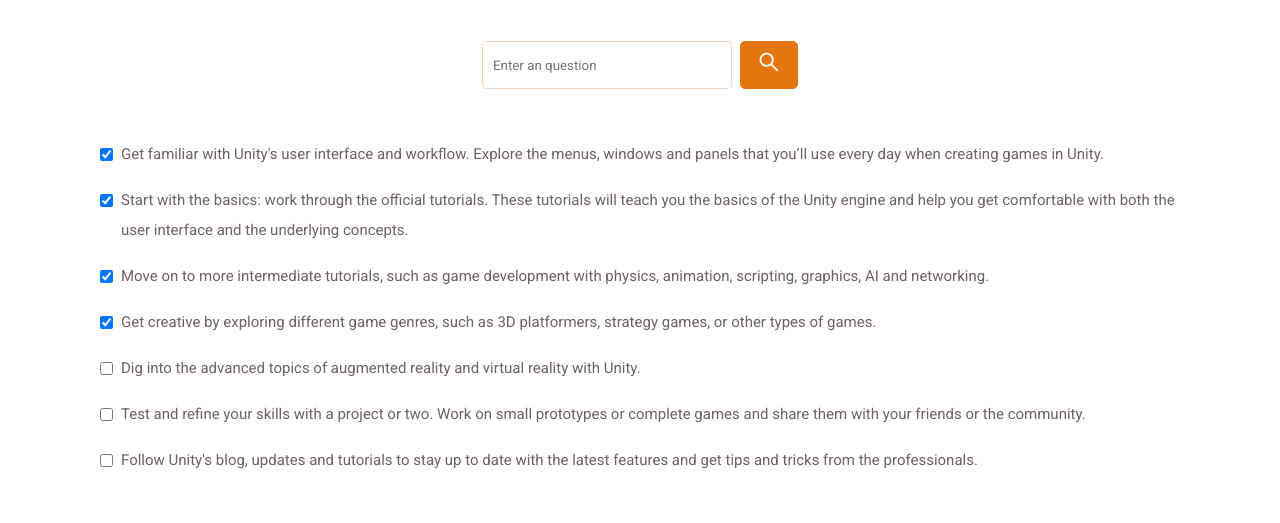
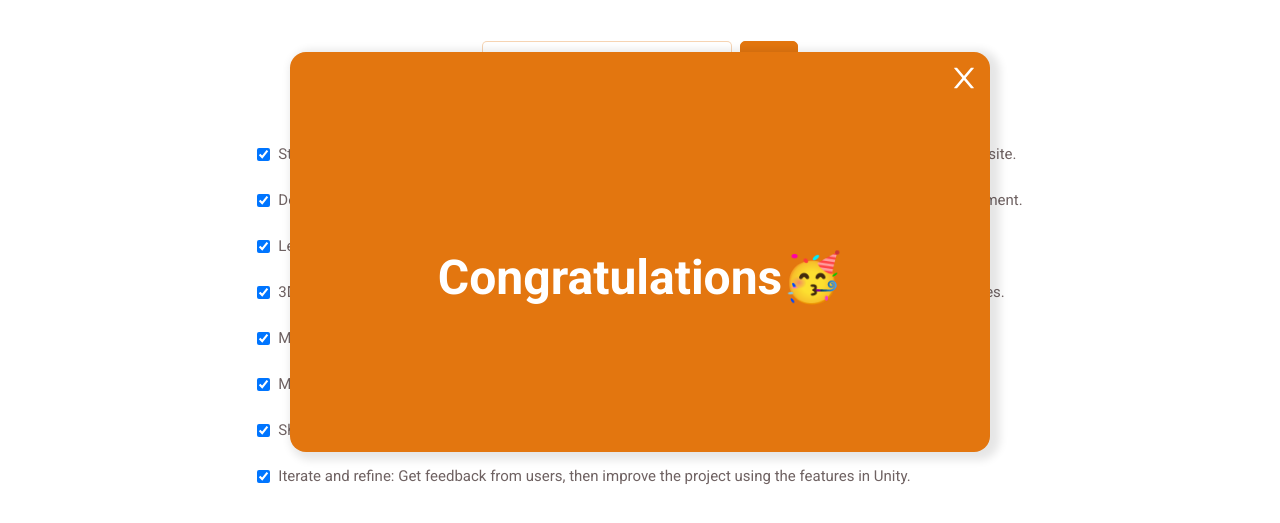
Before and after one commit to thefidanabdulla/openai-chatgpt-test, a Next.js app: page /pathway in a window 1280 px wide. Shown: the part 148-671 px from the top of the page. Built offline with nearby package versions, Linux system fonts and the light colour scheme; no server answers; data requests are answered from the project's data file.

Commit message:
congratulations modal added

```diff
--- a/db.json
+++ b/db.json
@@ -19,39 +19,44 @@
     "id": 2,
     "milestones": [
       {
-        "id": "DKVisTSFd6T1aGhvId9Ic",
-        "text": "Get familiar with Unity's user interface and workflow. Explore the menus, windows and panels that you’ll use every day when creating games in Unity.",
+        "id": "fa75ged3qbTEkrYrQ6Omq",
+        "text": "Start with the basics: Get to know Unity’s user interface by participating in tutorials from Unity’s official website.",
         "completed": true
       },
       {
-        "id": "doC1F46wlxcn5KAO3UgsS",
-        "text": "Start with the basics: work through the official tutorials. These tutorials will teach you the basics of the Unity engine and help you get comfortable with both the user interface and the underlying concepts.",
+        "id": "nlU04dip-mu8jrpPv0sAq",
+        "text": "Demo projects: Download some of the sample projects provided by Unity to get accustomed to the environment.",
         "completed": true
       },
       {
-        "id": "-tqSB3qTNYMrm5E94Cf8Q",
-        "text": "Move on to more intermediate tutorials, such as game development with physics, animation, scripting, graphics, AI and networking.",
+        "id": "Htcyz-wtkNO8UZUhwc1TG",
+        "text": "Learn about the tools: Investigate its integrated tools for animation, design and editing.",
         "completed": true
       },
       {
-        "id": "kTpkNXk8LBKtl6LRKbw9E",
-        "text": "Get creative by exploring different game genres, such as 3D platformers, strategy games, or other types of games.",
+        "id": "P1e7kKVpiTVRC4d6BqDfq",
+        "text": "3D fundamentals: Understand 3D graphics from the basics such as geometry, materials, lighting and textures.",
         "completed": true
       },
       {
-        "id": "xhiLAec-U_hwVwc0tUTIP",
-        "text": "Dig into the advanced topics of augmented reality and virtual reality with Unity.",
-        "completed": false
+        "id": "bxhuUx2XRQv02DE4j6GBr",
+        "text": "Move to scripting: Get a good understanding of C# in order to be able to code scripts within the engine.",
+        "completed": true
       },
       {
-        "id": "Gaa5TxK72-ePjgf4O9_jA",
-        "text": "Test and refine your skills with a project or two. Work on small prototypes or complete games and share them with your friends or the community.",
-        "completed": false
+        "id": "wKeExFvLA3av60Qc1bk8r",
+        "text": "Make a project: Pick a project or game template, then start experimenting and building.",
+        "completed": true
       },
       {
-        "id": "8d7oQZI_iZEtV9clm2utZ",
-        "text": "Follow Unity's blog, updates and tutorials to stay up to date with the latest features and get tips and tricks from the professionals.",
-        "completed": false
+        "id": "1n637ERlEGERZpJs7F4Ci",
+        "text": "Share your work: Upload the working project to platforms such as itch.io, then share it with the world.",
+        "completed": true
+      },
+      {
+        "id": "ase--8j7qUP9grTvbTo6Y",
+        "text": "Iterate and refine: Get feedback from users, then improve the project using the features in Unity.",
+        "completed": true
       }
     ]
   }
--- a/pages/pathway/index.js
+++ b/pages/pathway/index.js
@@ -3,12 +3,16 @@
 import styles from "./styles.module.scss";
 import { AiOutlineSearch } from "react-icons/ai";
 import ProgressBar from "./../../components/Progressbar";
+import { AiOutlineClose } from 'react-icons/ai';
+
 
 export default function Home() {
   const [userInput, setUserInput] = useState("");
   const [result, setResult] = useState([]);
   // const [pathwayData, setPathwayData] = useState(result);
   const [checkedData, setCheckedData] = useState([]);
+  const [isWinModalOpened, setIsWinModalOpened] = useState(false)
+
 
 
   useEffect(() => {
@@ -23,7 +27,7 @@
   }, [checkedData])
 
   const updateMilestonesDataByCheck = async () => {
-    if(!result?.length){
+    if (!result?.length) {
       const response = await fetch('http://localhost:3001/pathwayMilestones', {
         method: 'PUT',
         headers: {
@@ -72,12 +76,30 @@
     const percentCompleted = (completedTodos?.length / checkedData?.length) * 100;
     return percentCompleted;
   }
+  useEffect(() => {
+    if (calculatePercent() == 100) {
+      setIsWinModalOpened(true)
+    }
 
+  }, [calculatePercent()])
   return (
     <div className={styles.pathwayContainer}>
       <Head>
         <title>Eddy Pathways</title>
       </Head>
+      {isWinModalOpened && (
+        <div className={styles.winModal}>
+          <div className={styles.winModalCon}>
+            <button onClick={() => setIsWinModalOpened(false)}>
+              <AiOutlineClose />
+
+            </button>
+          </div>
+          <div className={styles.winModalText}>
+            <h1>Congratulations🥳</h1>
+          </div>
+        </div>
+      )}
 
       <main className={styles.pathwatMain}>
         <h3 className={styles.pathwayHeader}>Search</h3>
@@ -109,7 +131,7 @@
         ) : (
           <div className={styles.progressbarCon}>
             <div className={styles.progressbar}>
-              <div className={styles.progressbarInner} style={{width: `${calculatePercent()}%`}}></div>
+              <div className={styles.progressbarInner} style={{ width: `${calculatePercent()}%` }}></div>
             </div>
           </div>
         )}
--- a/pages/pathway/styles.module.scss
+++ b/pages/pathway/styles.module.scss
@@ -1,31 +1,36 @@
-.pathwayContainer{
+.pathwayContainer {
     padding: 100px 0 0;
     min-height: 80vh;
 }
-.pathwatMain{
+
+.pathwatMain {
     display: flex;
     flex-direction: column;
     justify-content: center;
     align-items: center;
     position: relative;
 }
-.pathwayHeader{
+
+.pathwayHeader {
     font-size: 3rem;
     margin-bottom: 2rem;
     color: #e3760f;
 }
-.pathwayForm{
+
+.pathwayForm {
     display: flex;
     gap: 8px;
 }
-.pathwayForm input{
+
+.pathwayForm input {
     padding: 10px;
     width: 250px;
     border: 1px solid #e3760f50;
     outline: none;
     border-radius: 5px;
 }
-.pathwayForm button{
+
+.pathwayForm button {
     background: #e3760f;
     border: 1px solid #e3760f;
     color: #fff;
@@ -35,18 +40,21 @@
     font-size: 1.5rem;
     transition: all 300ms ease;
 }
-.pathwayForm button:hover{
+
+.pathwayForm button:hover {
     color: #e3760f;
     background: #fff;
     cursor: pointer;
 }
-.resultContainer{
+
+.resultContainer {
     padding: 50px 100px;
     display: flex;
     flex-direction: column;
     gap: 1rem;
 }
-.resultItem label{
+
+.resultItem label {
     display: flex;
     gap: 8px;
     font-size: 15px;
@@ -54,9 +62,11 @@
     line-height: 30px;
     color: #6f6262;
 }
-.resultItem label input{
+
+.resultItem label input {
     margin-top: 9px;
 }
+
 .progressbarCon {
     width: 100%;
     height: 80px;
@@ -76,7 +86,68 @@
     background: #fefefe;
     border-radius: 8px;
 }
-.progressbarInner{
+
+.progressbarInner {
     height: 16px;
     background: red;
 }
+
+.winModal {
+    position: fixed;
+    background: #e3760f;
+    width: 700px;
+    height: 400px;
+    box-shadow: 5px 3px 8px 5px rgba(0, 0, 0, 0.1);
+    border-radius: 16px;
+    top: 50%;
+    left: 50%;
+    transform: translate(-50%, -50%);
+    z-index: 50;
+    display: flex;
+    flex-direction: column;
+    justify-content: start;
+
+    .winModalCon {
+        display: flex;
+        justify-content: flex-end;
+        padding-top: 10px;
+        padding-right: 10px;
+
+        button {
+            color: #fff;
+            font-size: 2rem;
+            border: none;
+            outline: none;
+            background: transparent;
+
+            &:hover {
+                transition: all 300ms ease;
+                transform: scale(1.01);
+                cursor: pointer;
+            }
+        }
+    }
+    .winModalText{
+        display: flex;
+        justify-content: center;
+        align-items: center;
+        flex: 1;
+        h1{
+            font-size: 3rem;
+            color: #fff;
+        }
+    }
+}
+@media screen and (max-width: 768px) {
+    .resultContainer{
+        padding: 48px!important;
+    }
+    .winModal{
+        width: 90%;
+        .winModalText{
+            h1{
+                font-size: 2rem;
+            }
+        }
+    }
+}
```
